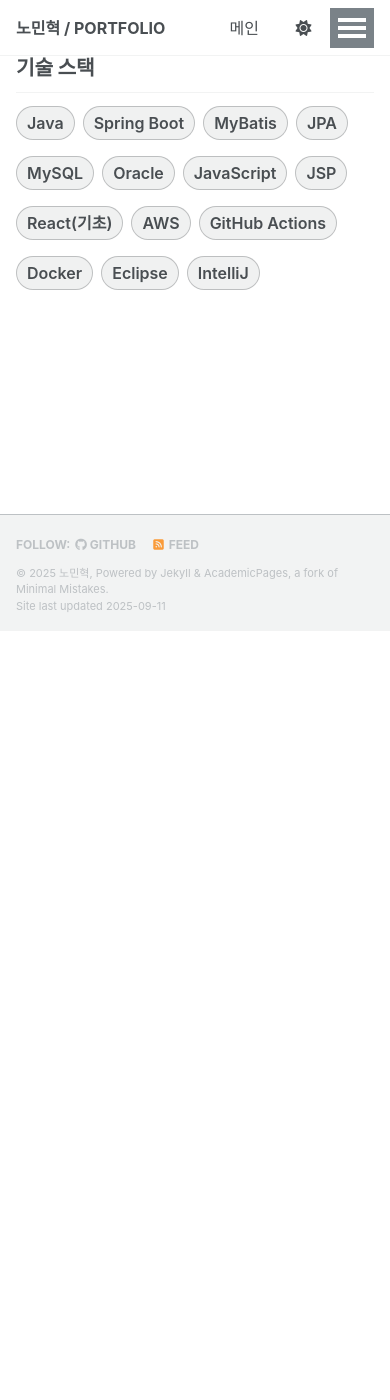
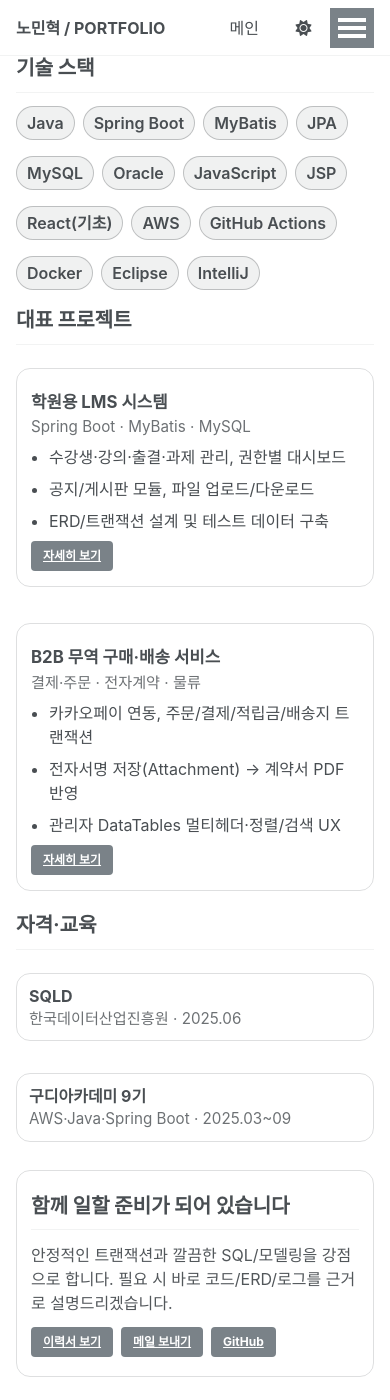
Before and after one commit to nohminhyeok/nohminhyeok.github.io, a Jekyll site: the page built from _pages/about.md, in a window 390 px wide and 1400 px high, scrolled down 1225 px. Built offline with Jekyll 4.4.1, drawn with Linux system fonts in a browser that asks for light colours; a script that is not in the unit is left out; before the commit the page ends 1855 px from its top, so only the background shows below that.

```diff
--- a/_config.yml
+++ b/_config.yml
@@ -27,16 +27,24 @@ author:
   bio			   : "신입 백엔드 개발자"
   location         : "서울특별시 관악구"
   employer         : "구디아카데미 91기"
-  email   		   : "kygh1488@naver.com"
-  github           : "https://github.com/nohminhyeok"
-  instagram        : "https://instagram.com/m__hyeok2"
+  links:
+    - label: "GitHub"
+      icon: "fab fa-fw fa-github"
+      url: "https://github.com/nohminhyeok"
+
+    - label: "Instagram"
+      icon: "fab fa-fw fa-instagram"
+      url: "https://instagram.com/m__hyeok2"
+
+    - label: "Email"
+      icon: "fas fa-fw fa-envelope"
+      url: "mailto:kygh1488@naver.com"
 
   # Academic websites
   academia         : # URL
   arxiv            : # URL - Update with the correct link to your profile
   inspire-hep      : # URL
   impactstory      : # URL
-  github           : "https://github.com/nohminhyeok"
   semantic         : # URL
   researchgate     : # URL
   scopus           : # URL
@@ -55,7 +63,6 @@ author:
   goodreads        : # Username
   google_plus      : # Username
   keybase          : # Username
-  instagram        : "https://instagram.com/m__hyeok2"
   lastfm           : # Username
   linkedin         : # Username
   mastodon         : # URL
--- a/_pages/about.md
+++ b/_pages/about.md
@@ -24,9 +24,8 @@ classes: wide
   </div>
 </section>
 
+<br>
 
-
-<br>
 <section>
   <h2>문제 해결 로그 (요약 사례)</h2>
 
@@ -69,6 +68,62 @@ classes: wide
   </ul>
 </section>
 
+<section>
+  <h2>대표 프로젝트</h2>
+  <div class="proj-grid">
+    <article class="card proj-card">
+      <h3>학원용 LMS 시스템</h3>
+      <p class="sub">Spring Boot · MyBatis · MySQL</p>
+      <ul class="bullets">
+        <li>수강생·강의·출결·과제 관리, 권한별 대시보드</li>
+        <li>공지/게시판 모듈, 파일 업로드/다운로드</li>
+        <li>ERD/트랜잭션 설계 및 테스트 데이터 구축</li>
+      </ul>
+      <div class="actions">
+        <a class="btn btn--primary" href="/portfolio/lms/">자세히 보기</a>
+      </div>
+    </article>
+
+    <article class="card proj-card">
+      <h3>B2B 무역 구매·배송 서비스</h3>
+      <p class="sub">결제·주문 · 전자계약 · 물류</p>
+      <ul class="bullets">
+        <li>카카오페이 연동, 주문/결제/적립금/배송지 트랜잭션</li>
+        <li>전자서명 저장(Attachment) → 계약서 PDF 반영</li>
+        <li>관리자 DataTables 멀티헤더·정렬/검색 UX</li>
+      </ul>
+      <div class="actions">
+        <a class="btn btn--primary" href="/portfolio/b2b/">자세히 보기</a>
+      </div>
+    </article>
+  </div>
+</section>
+
+
+<section>
+  <h2>자격·교육</h2>
+  <ul class="badge-grid">
+    <li class="badge card">
+      <div class="b-title">SQLD</div>
+      <div class="b-sub">한국데이터산업진흥원 · 2025.06</div>
+    </li>
+    <li class="badge card">
+      <div class="b-title">구디아카데미 9기</div>
+      <div class="b-sub">AWS·Java·Spring Boot · 2025.03~09</div>
+    </li>
+  </ul>
+</section>
+
+<section class="card cta">
+  <h2>함께 일할 준비가 되어 있습니다</h2>
+  <p>안정적인 트랜잭션과 깔끔한 SQL/모델링을 강점으로 합니다. 필요 시 바로 코드/ERD/로그를 근거로 설명드리겠습니다.</p>
+  <div class="btns">
+    <a class="btn btn--primary" href="/cv/">이력서 보기</a>
+    <a class="btn" href="mailto:kygh1488@naver.com" rel="noopener">메일 보내기</a>
+    <a class="btn" href="https://github.com/freestyle-y" target="_blank" rel="noopener">GitHub</a>
+  </div>
+</section>
+
 </div><!-- /.home-wrap -->
 
 <style>
@@ -82,6 +137,7 @@ classes: wide
 .hero{ margin-top: .2rem; margin-bottom: .6rem; }
 .btns{ display:flex; flex-wrap:wrap; gap:10px; margin: 12px 0 4px; }
 
+/* 카드 공통 */
 .card{
   background: inherit; /* 페이지 배경과 동일 */
   border: 1px solid;
@@ -93,6 +149,7 @@ classes: wide
   box-shadow: none;
 }
 
+/* 리스트/불릿/스택 */
 .list{ margin: 0; padding-left: 18px; }
 .bullets{ margin: 4px 0 2px; padding-left: 18px; }
 .stack{
@@ -105,7 +162,82 @@ classes: wide
   padding: 4px 10px; border-radius: 999px; font-weight: 600;
 }
 
+/* === 메인 강화 컴포넌트 === */
+
+/* 프로젝트 카드 그리드 */
+.proj-grid{
+  display: grid;
+  grid-template-columns: repeat(2, minmax(260px,1fr));
+  gap: 14px;
+  margin: 8px 0 4px;
+}
+@media (max-width: 900px){
+  .proj-grid{ grid-template-columns: 1fr; }
+}
+.proj-card .sub{
+  opacity: .8;
+  margin-top: -2px;
+  margin-bottom: 6px;
+  font-size: .95rem;
+}
+.actions{ display:flex; gap:8px; margin-top: 4px; }
+
+/* 숫자 카드 */
+.nums{
+  display:grid;
+  grid-template-columns: repeat(3, minmax(140px,1fr));
+  gap: 12px;
+}
+@media (max-width: 720px){
+  .nums{ grid-template-columns: 1fr; }
+}
+.num{
+  border:1px solid color-mix(in oklch, currentColor 18%, transparent);
+  border-radius: 14px;
+  padding: 14px 16px;
+  text-align:center;
+  background: color-mix(in oklch, currentColor 6%, transparent);
+}
+.num strong{
+  display:block;
+  font-size: clamp(1.2rem, 1rem + 1vw, 1.8rem);
+  letter-spacing: -0.01em;
+}
+.num span{
+  display:block; margin-top:2px; opacity:.75;
+}
+
+/* 배지(자격/교육) */
+.badge-grid{
+  list-style:none; margin:0; padding:0;
+  display:grid; gap:10px;
+  grid-template-columns: repeat(2, minmax(220px,1fr));
+}
+@media (max-width: 720px){
+  .badge-grid{ grid-template-columns: 1fr; }
+}
+.badge{ padding: 10px 12px; }
+.badge .b-title{ font-weight:700; }
+.badge .b-sub{ opacity:.8; font-size:.95rem; }
+
+/* CTA 카드 */
+.cta{ margin-top: 16px; }
+.cta p{ margin: 6px 0 10px; opacity:.95; }
+
+/* 반응형 보정 */
 @media (max-width: 720px){
   .btns{ gap:8px; }
 }
 </style>
+
+<!-- (선택) SEO 보강 JSON-LD -->
+<script type="application/ld+json">
+{
+  "@context":"https://schema.org",
+  "@type":"Person",
+  "name":"노민혁",
+  "jobTitle":"Backend Developer (Junior)",
+  "email":"mailto:kygh1488@naver.com",
+  "sameAs":["https://github.com/freestyle-y"]
+}
+</script>
```
